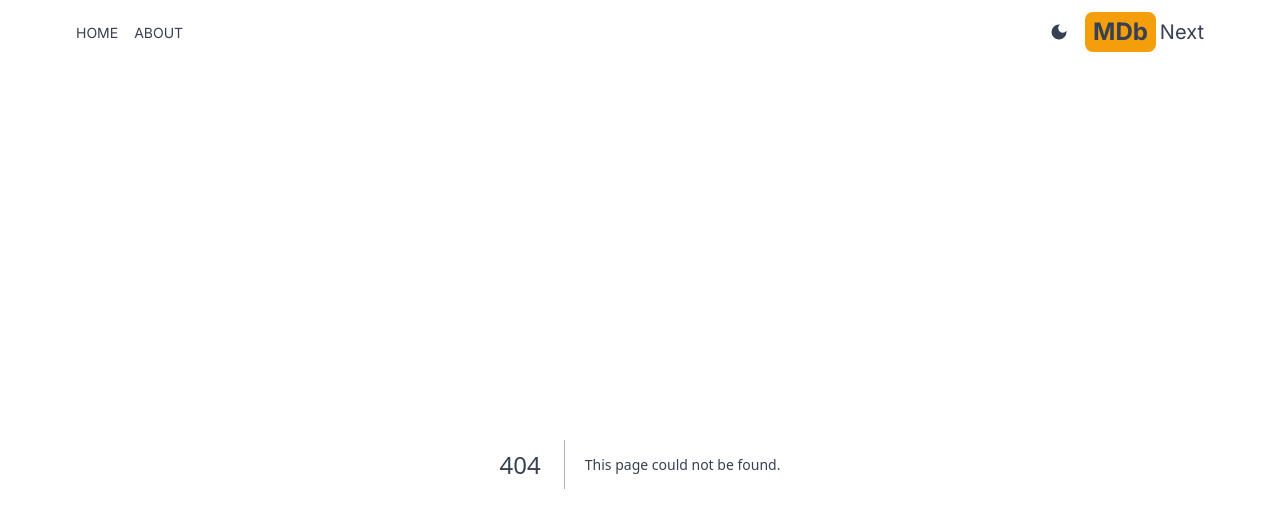
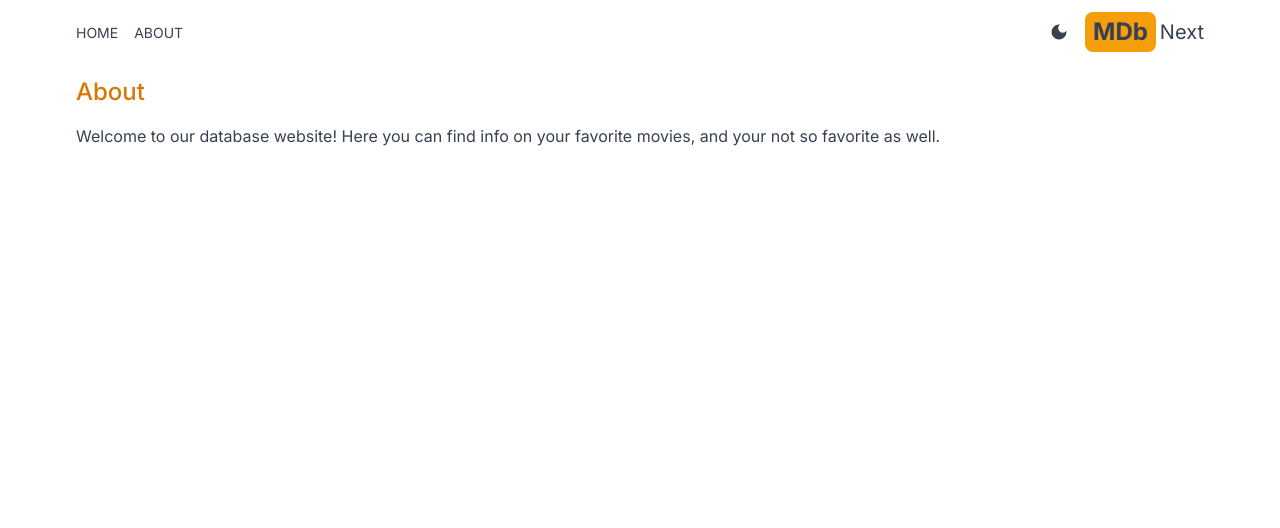
Before and after one commit to PieMenard/next-moviesdb, a Next.js app: page /about in a window 1280 px wide. Before the commit this address had no page. Shown: the top 528 px of the page. Built offline with nearby package versions, Linux system fonts and the light colour scheme.

Commit message:
add about page

```diff
--- a/src/app/Providers.tsx
+++ b/src/app/Providers.tsx
@@ -5,7 +5,7 @@ import { ThemeProvider } from 'next-themes';
 const Providers = ({ children }: { children: React.ReactNode }) => {
   return (
     <ThemeProvider defaultTheme="system" attribute="class">
-      <div className="text-gray-700 dark:text-gray-200 dark:bg-gray-700 min-h-sc select-none transition-colors duration-300">
+      <div className="text-gray-700 dark:text-gray-200 dark:bg-gray-700 min-h-screen select-none transition-colors duration-300">
         {children}
       </div>
     </ThemeProvider>
--- /dev/null
+++ b/src/app/about/page.tsx
@@ -0,0 +1,13 @@
+const About = () => {
+  return (
+    <div className="max-w-6xl mx-auto p-3 space-y-4">
+      <h1 className="text-2xl font-medium text-amber-600">About</h1>
+      <p>
+        Welcome to our database website! Here you can find info on your favorite
+        movies, and your not so favorite as well.
+      </p>
+    </div>
+  );
+};
+
+export default About;
```
